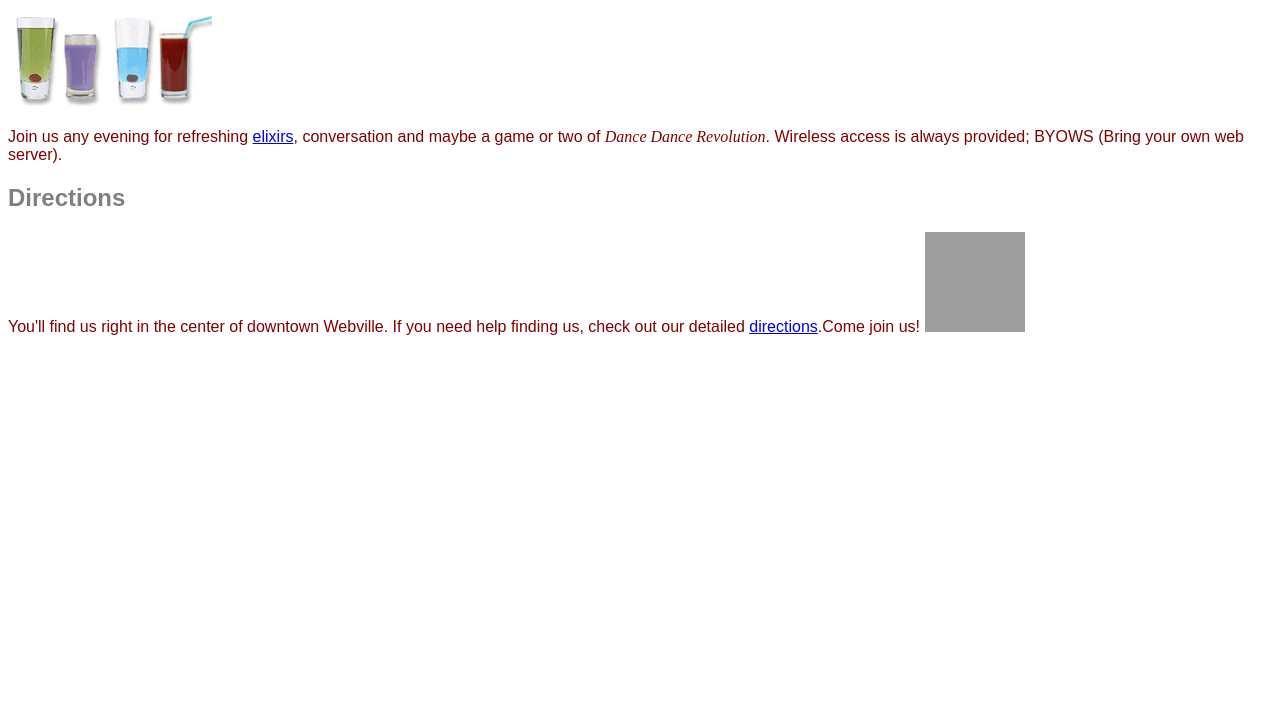
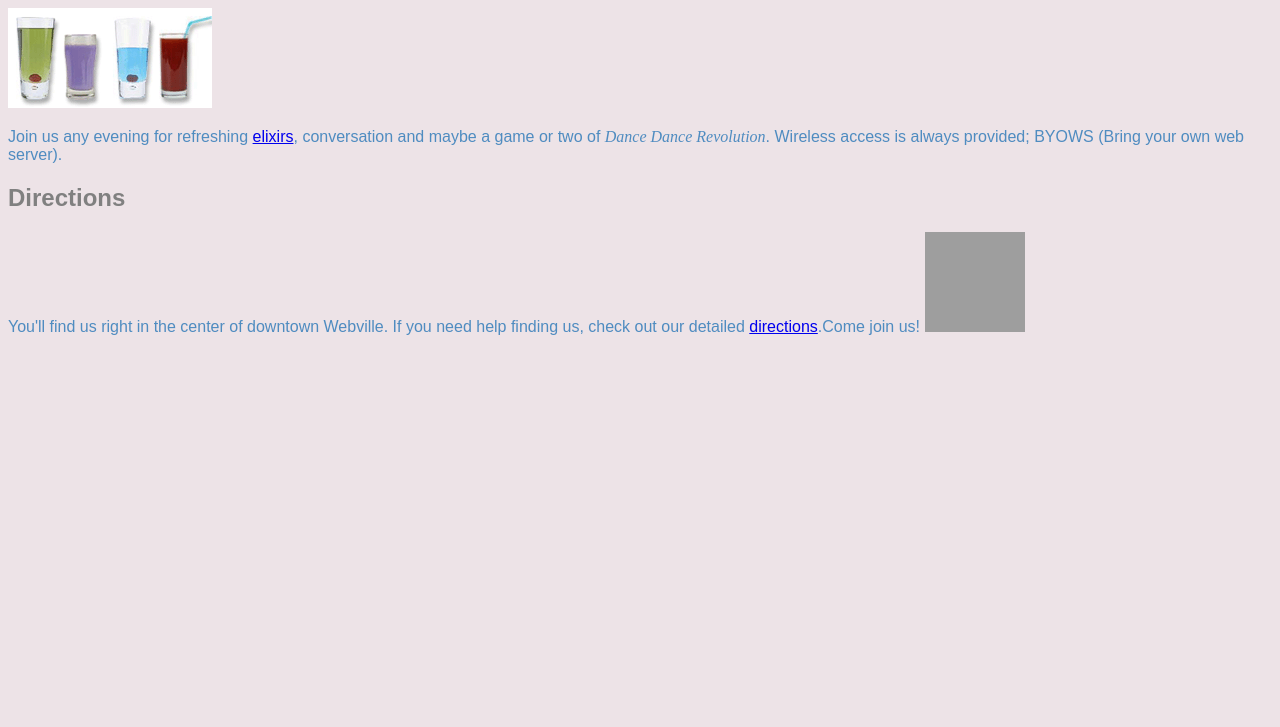
Before and after one commit to Wr666666/WebExercise, a plain HTML site: page Lesson11/index.html in a window 1280 px wide. Shown: the part 73-800 px from the top of the page. Drawn offline with Linux system fonts and the light colour scheme; grey boxes are pictures that could not be loaded.

Commit message:
修改Lesson11的颜色样式

```diff
--- a/Lesson11/lounge.css
+++ b/Lesson11/lounge.css
@@ -1,6 +1,19 @@
 html {
   font-size: 16px; /* 设置根元素字体大小 */
+
 }
+
+
+body{
+	color: royalblue;
+	color: rgb(65, 105, 225);
+	color: #4169E1CC;
+	color: rgba(39,177,182,0.8);
+	color: #2775b6CC;
+
+  background-color: #EDE3E7 ;
+}
+
 
 h1 {
   font-size: 2rem; /* 相对于根元素字体大小的 2 倍 */
@@ -21,12 +34,11 @@ h1,h2 {
 
 h1 {
    border-bottom: 1px solid black;
+   text-decoration: underline;
 }
 
 
-p{
-  color: maroon;
-}
+
 
 em{
   font-family: "Cascdia Mono";
```
